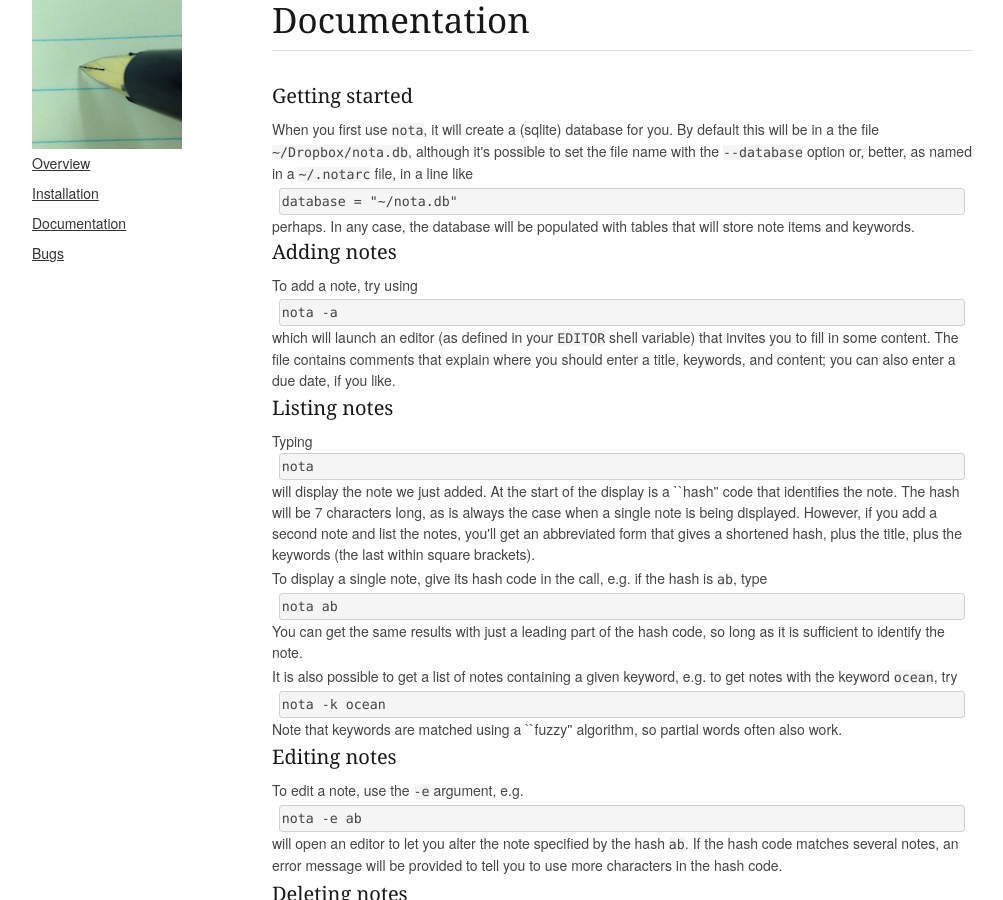
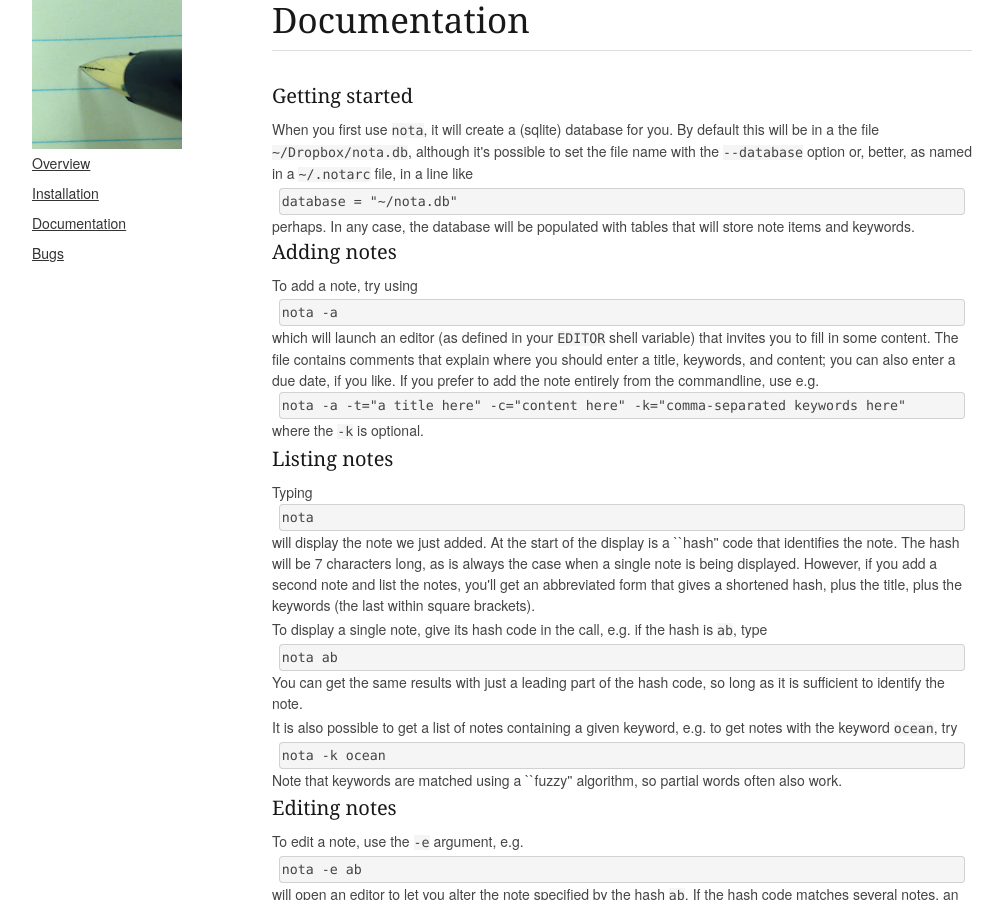
Before and after one commit to dankelley/nota, a Jekyll site: the page built from documentation.html, in a window 1280 px wide and 900 px high. Shown: the whole window, without its empty margins (138-1141 px from the left). Built offline with Jekyll 4.4.1, drawn with Linux system fonts in a browser that asks for light colours.

Commit message:
web docs

```diff
--- a/documentation.html
+++ b/documentation.html
@@ -22,7 +22,11 @@ perhaps. In any case, the database will be populated with tables that will store
 <pre>
 nota -a
 </pre>
-which will launch an editor (as defined in your <code>EDITOR</code> shell variable) that invites you to fill in some content. The file contains comments that explain where you should enter a title, keywords, and content; you can also enter a due date, if you like.
+which will launch an editor (as defined in your <code>EDITOR</code> shell variable) that invites you to fill in some content. The file contains comments that explain where you should enter a title, keywords, and content; you can also enter a due date, if you like. If you prefer to add the note entirely from the commandline, use e.g.
+<pre>
+nota -a -t="a title here" -c="content here" -k="comma-separated keywords here"
+</pre>
+where the <code>-k</code> is optional.
 </p>
 
 <h2>Listing notes</h2>
```
